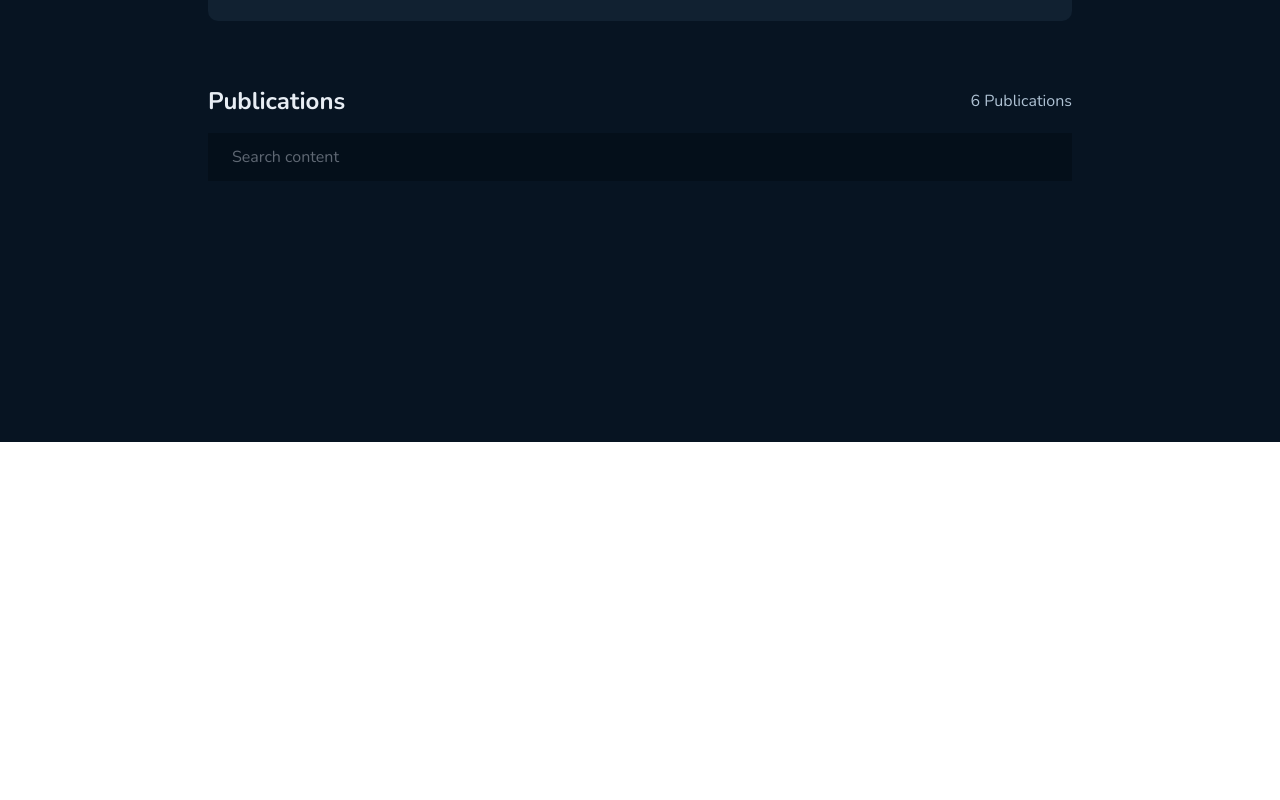
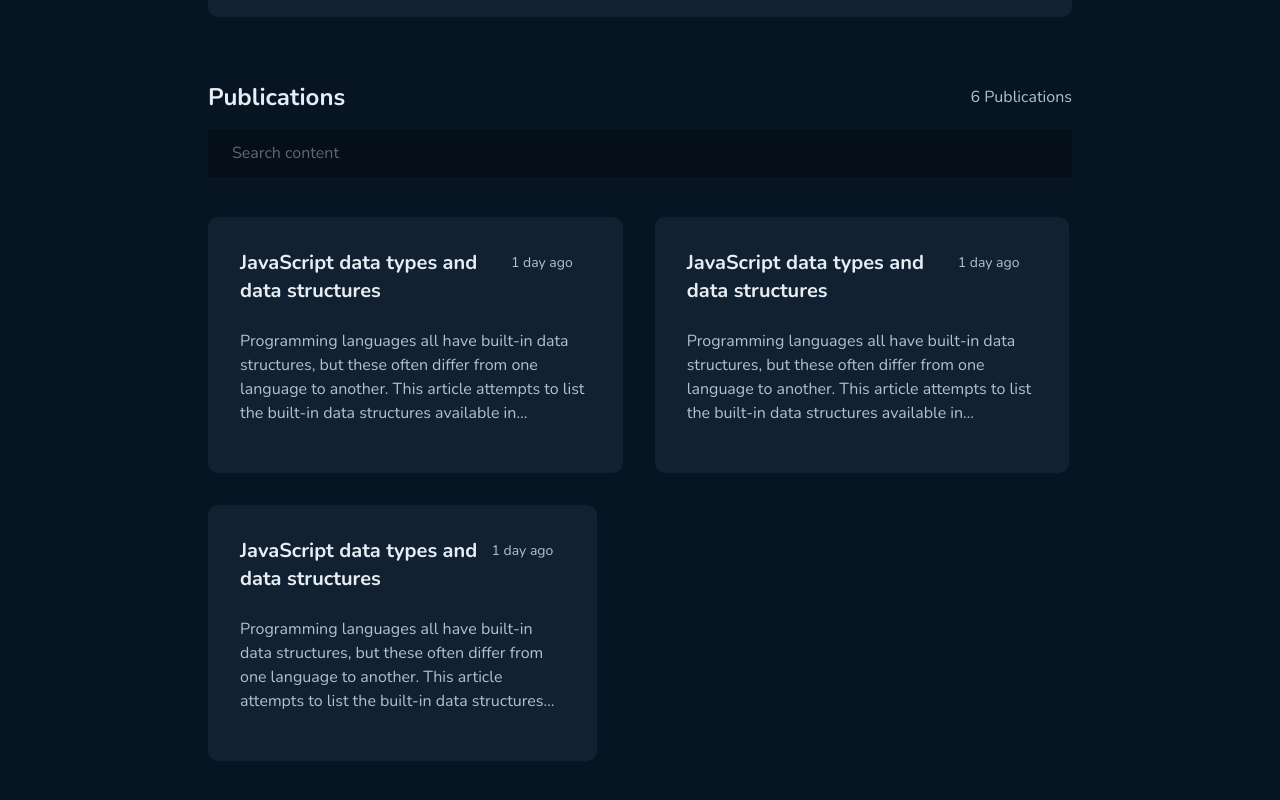
Before and after one commit to weslleyolli/GithubBlog, a React (Vite) app: page / in a window 1280 px wide. Shown: the part 358-1158 px from the top of the page. Before the commit the page ends 800 px from the top, so only its background shows below. Built offline with nearby package versions, Linux system fonts and the light colour scheme.

Commit message:
visual first page finished

```diff
--- a/index.html
+++ b/index.html
@@ -10,7 +10,7 @@
 
     <title>Vite + React + TS</title>
   </head>
-  <body>
+  <body class="bg-base">
     <div id="root"></div>
     <script type="module" src="/src/main.tsx"></script>
   </body>
--- a/package.json
+++ b/package.json
@@ -10,6 +10,7 @@
     "preview": "vite preview"
   },
   "dependencies": {
+    "@tailwindcss/line-clamp": "^0.4.4",
     "lucide-react": "^0.408.0",
     "react": "^18.3.1",
     "react-dom": "^18.3.1"
--- a/src/App.tsx
+++ b/src/App.tsx
@@ -4,7 +4,7 @@ import './Styles.css'
 
 export function App() {
   return (
-    <div className='w-screen h-screen bg-base'>
+    <div className='w-screen min-h-screen max-w-full pb-10'>
       <header className='h-1/3 w-full flex justify-between'>
         <img src="/Cover.png" alt="" className='flex-1' />
       </header>
@@ -53,8 +53,49 @@ export function App() {
             />
           </div>
         </div>
-        <div>
+        <div className='flex flex-wrap gap-8'>
+          <div className='bg-baseCard w-[48%] h-64 mt-10 rounded-[10px] p-8 flex flex-col gap-6'>
+            <div className='flex gap-2'>
+              <h1 className='text-baseTitle font-bold text-xl w-3/4'>JavaScript data types and data structures</h1>
+              <span className='text-baseText text-sm mt-1'>1 day ago</span>
+            </div>
+            <span className='line-clamp-4 text-baseText'>Programming languages all have built-in data structures, but these often differ from one language to another. This article attempts to list the built-in data structures available in JavaScript and what properties they have. These can be used to build other data structures. Wherever possible, comparisons with other languages are drawn.
 
+              Dynamic typing
+              JavaScript is a loosely typed and dynamic language. Variables in JavaScript are not directly associated with any particular value type, and any variable can be assigned (and re-assigned) values of all types:
+
+              let foo = 42; // foo is now a number
+              foo = 'bar'; // foo is now a string
+              foo = true; // foo is now a boolean</span>
+          </div>
+          <div className='bg-baseCard w-[48%] h-64 mt-10 rounded-[10px] p-8 flex flex-col gap-6'>
+            <div className='flex gap-2'>
+              <h1 className='text-baseTitle font-bold text-xl w-3/4'>JavaScript data types and data structures</h1>
+              <span className='text-baseText text-sm mt-1'>1 day ago</span>
+            </div>
+            <span className='line-clamp-4 text-baseText'>Programming languages all have built-in data structures, but these often differ from one language to another. This article attempts to list the built-in data structures available in JavaScript and what properties they have. These can be used to build other data structures. Wherever possible, comparisons with other languages are drawn.
+
+              Dynamic typing
+              JavaScript is a loosely typed and dynamic language. Variables in JavaScript are not directly associated with any particular value type, and any variable can be assigned (and re-assigned) values of all types:
+
+              let foo = 42; // foo is now a number
+              foo = 'bar'; // foo is now a string
+              foo = true; // foo is now a boolean</span>
+          </div>
+          <div className='bg-baseCard w-[45%] h-64 rounded-[10px] p-8 flex flex-col gap-6'>
+            <div className='flex gap-2'>
+              <h1 className='text-baseTitle font-bold text-xl w-3/4'>JavaScript data types and data structures</h1>
+              <span className='text-baseText text-sm mt-1'>1 day ago</span>
+            </div>
+            <span className='line-clamp-4 text-baseText'>Programming languages all have built-in data structures, but these often differ from one language to another. This article attempts to list the built-in data structures available in JavaScript and what properties they have. These can be used to build other data structures. Wherever possible, comparisons with other languages are drawn.
+
+              Dynamic typing
+              JavaScript is a loosely typed and dynamic language. Variables in JavaScript are not directly associated with any particular value type, and any variable can be assigned (and re-assigned) values of all types:
+
+              let foo = 42; // foo is now a number
+              foo = 'bar'; // foo is now a string
+              foo = true; // foo is now a boolean</span>
+          </div>
         </div>
       </main>
     </div>
--- a/tailwind.config.js
+++ b/tailwind.config.js
@@ -23,5 +23,10 @@ export default {
       },
     },
   },
+  variants: {
+    extend: {
+      lineClamp: ['responsive', 'hover'],
+    },
+  },
   plugins: [],
 }
```
Also changed, not shown: 1 other file (tests, documents, lock files or other folders).
